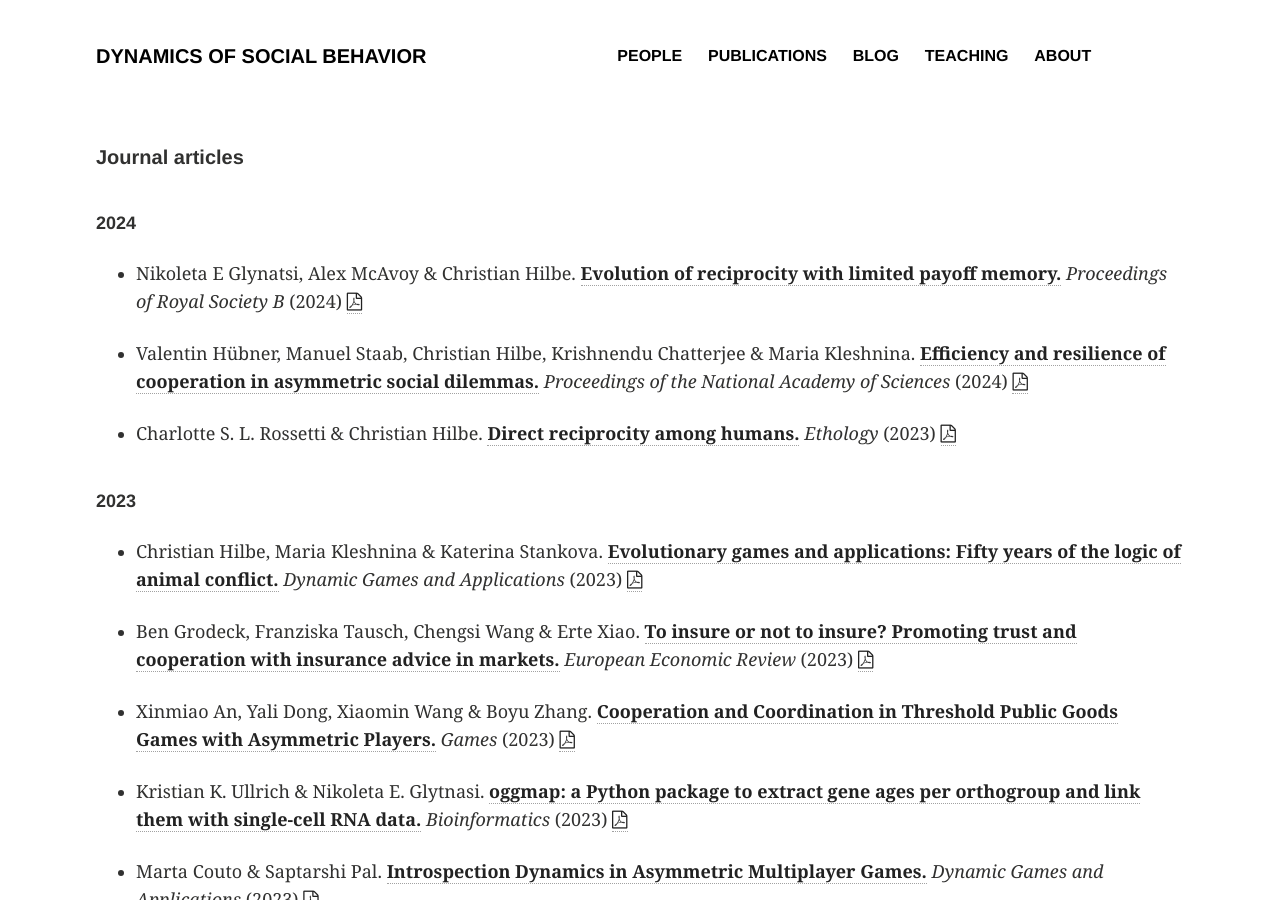
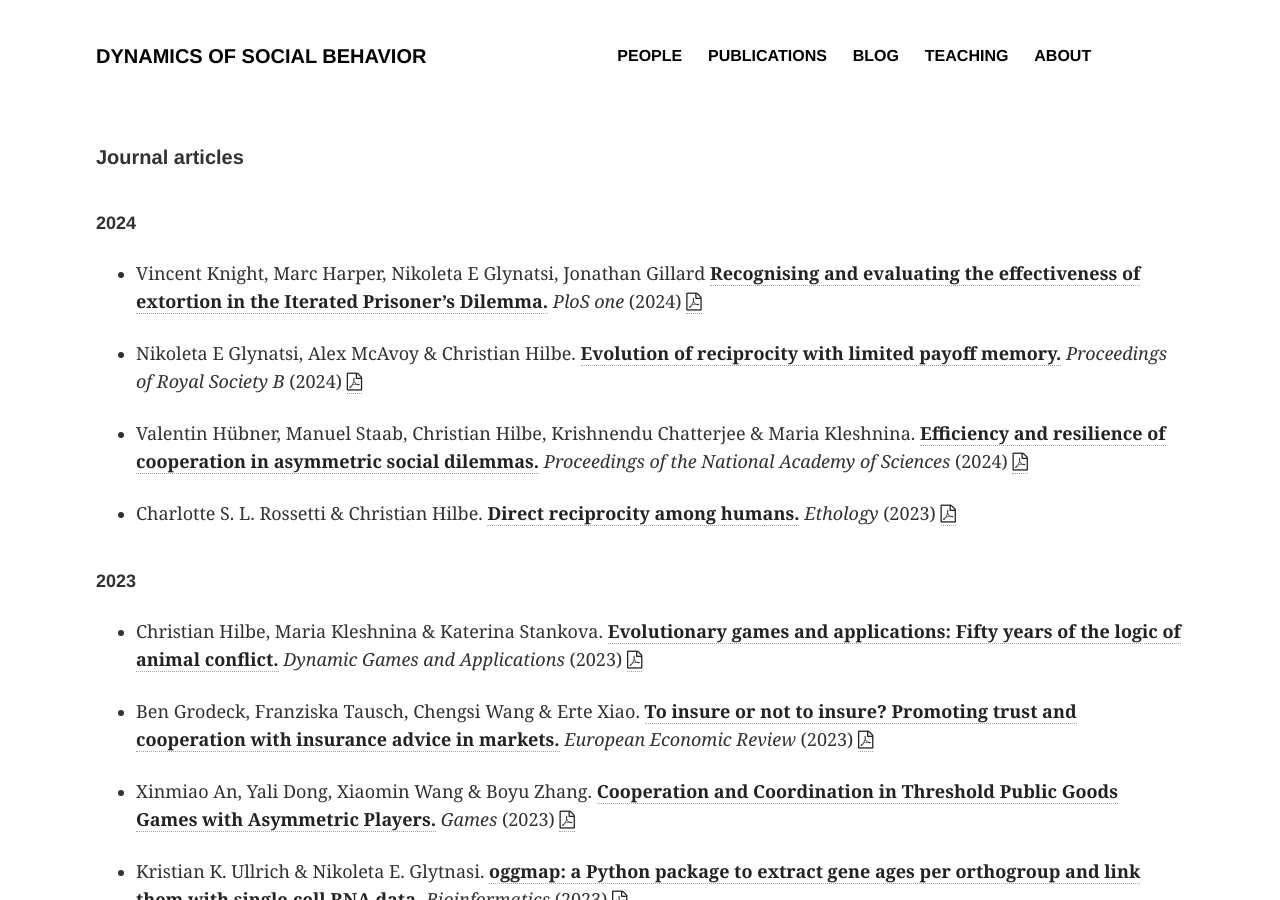
Before and after one commit to DYNOSOBs/social-behaviour, a Jekyll site: the page built from publications/index.md, in a window 1280 px wide and 900 px high. Built offline with Jekyll 4.4.1, drawn with Linux system fonts in a browser that asks for light colours.

Commit message:
update publications

```diff
--- a/publications/index.md
+++ b/publications/index.md
@@ -11,6 +11,10 @@ image:
 
 
 <h6>2024</h6>
+
+- Vincent Knight, Marc Harper, Nikoleta E Glynatsi, Jonathan Gillard
+[**Recognising and evaluating the effectiveness of extortion in the Iterated Prisoner’s Dilemma.**](https://journals.plos.org/plosone/article?id=10.1371/journal.pone.0304641) _PloS one_ (2024) <a href="papers/Glynatsi_PLOS_ONE_2024.pdf"><i class="fa fa-file-pdf-o"></i>
+
 - Nikoleta E Glynatsi, Alex McAvoy & Christian Hilbe.
 [**Evolution of reciprocity with limited payoff memory.**](https://royalsocietypublishing.org/doi/full/10.1098/rspb.2023.2493) _Proceedings of Royal Society B_ (2024) <a href="papers/Glynatsi_PROCB_2024.pdf"><i class="fa fa-file-pdf-o"></i>
 
```
Also changed, not shown: 1 other file.
